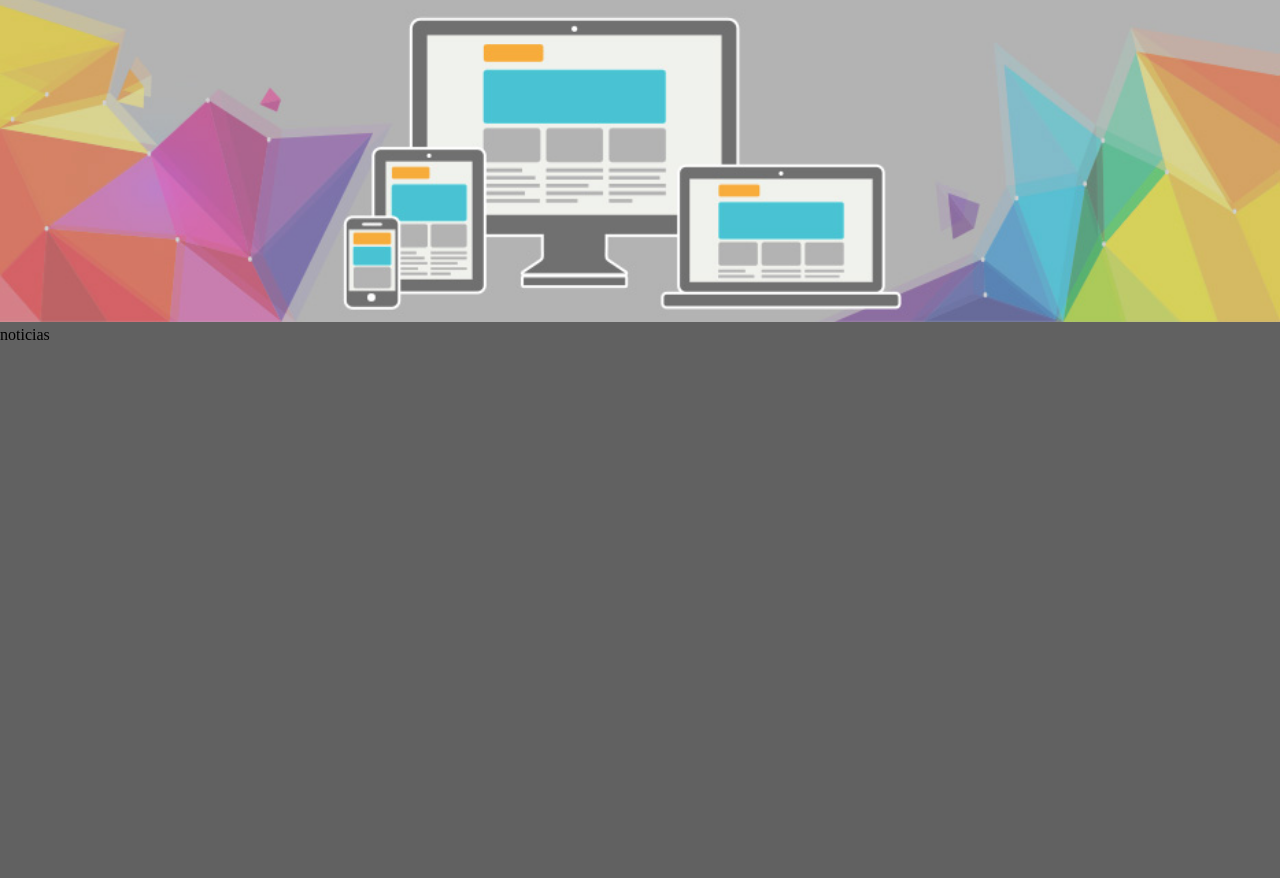
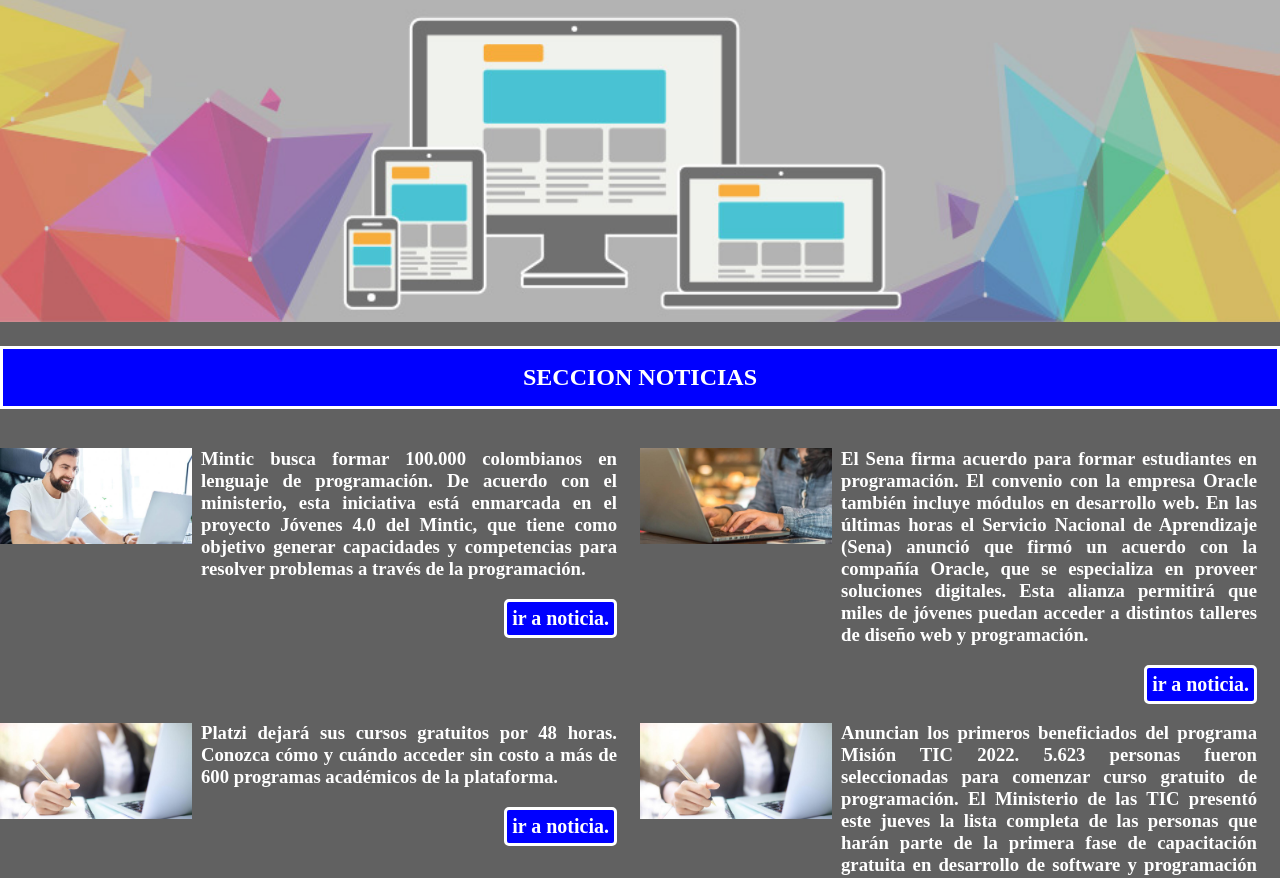
Before and after one commit to MisionTic2022-Grupo71/semana-1-71, a website: page src/index.html in a window 1280 px wide. Shown: the part 67-945 px from the top of the page. Before the commit the page ends 800 px from the top, so only its background shows below. Drawn offline with Linux system fonts and the light colour scheme.

Commit message:
Seccion Noticias Terminada

```diff
--- a/src/index.html
+++ b/src/index.html
@@ -23,7 +23,59 @@
     </header>
     <main>
         <div></div> <!--Seccion de servicios-->
-        <div>noticias</div> <!--Seccion de noticias-->
+        <div id="news">
+            <h2>
+                SECCION NOTICIAS
+            </h2>
+            <div class="noticias-container">
+                <div class="noticia-completa">
+                    <img src="noticia1.jpeg" alt="noticia 1" class="imagen-noticia">
+                    <div class="texto-noticia">
+                        <h3 class="parrafo-noticias">
+                            Mintic busca formar 100.000 colombianos en lenguaje de programación. De acuerdo con el ministerio, esta iniciativa está enmarcada en el proyecto Jóvenes 4.0 del Mintic, que tiene como objetivo generar capacidades y competencias para resolver problemas a través de la programación.
+                        </h3>
+                        <a href="https://www.eltiempo.com/tecnosfera/novedades-tecnologia/mintic-busca-formar-100-000-colombianos-en-lenguaje-de-programacion-518334" class="link-noticias">
+                            ir a noticia.
+                        </a>
+                    </div>
+                </div>
+                <div class="noticia-completa">
+                    <img src="noticia2.jpeg" alt="noticia 1" class="imagen-noticia">
+                    <div class="texto-noticia">
+                        <h3 class="parrafo-noticias">
+                            El Sena firma acuerdo para formar estudiantes en programación. El convenio con la empresa Oracle también incluye módulos en desarrollo web. En las últimas horas el Servicio Nacional de Aprendizaje (Sena) anunció que firmó un acuerdo con la compañía Oracle, que se especializa en proveer soluciones digitales. Esta alianza permitirá que miles de jóvenes puedan acceder a distintos talleres de diseño web y programación.
+                        </h3>
+                        <a href="https://www.eltiempo.com/vida/educacion/talleres-sena-firman-convenios-para-formacion-en-desarrollo-web-535260" class="link-noticias">
+                            ir a noticia.
+                        </a>
+                    </div>
+                </div>
+            </div>
+            <div class="noticias-container">
+                <div class="noticia-completa">
+                    <img src="noticia3.jpeg" alt="noticia 1" class="imagen-noticia">
+                    <div class="texto-noticia">
+                        <h3 class="parrafo-noticias">
+                            Platzi dejará sus cursos gratuitos por 48 horas. Conozca cómo y cuándo acceder sin costo a más de 600 programas académicos de la plataforma.
+                        </h3>
+                        <a href="https://www.eltiempo.com/vida/educacion/plataforma-platzi-dejara-cursos-gratis-por-48-horas-conozca-como-participar-545570" class="link-noticias">
+                            ir a noticia.
+                        </a>
+                    </div>
+                </div>
+                <div class="noticia-completa">
+                    <img src="noticia3.jpeg" alt="noticia 1" class="imagen-noticia">
+                    <div class="texto-noticia">
+                        <h3 class="parrafo-noticias">
+                            Anuncian los primeros beneficiados del programa Misión TIC 2022. 5.623 personas fueron seleccionadas para comenzar curso gratuito de programación. El Ministerio de las TIC presentó este jueves la lista completa de las personas que harán parte de la primera fase de capacitación gratuita en desarrollo de software y programación en el proyecto que lanzó el gobierno en agosto pasado, Misión TIC 2022. Aunque en un primer momento se indicó que para este año iban a ser elegidos 2.500 personas, finalmente el MinTIC seleccionó a 5.623 estudiantes para que comiencen el proceso educativo en este 2020.
+                        </h3>
+                        <a href="https://www.eltiempo.com/tecnosfera/novedades-tecnologia/mision-tic-2022-lista-de-seleccionados-para-2020-537070" class="link-noticias">
+                            ir a noticia.
+                        </a>
+                    </div>
+                </div>
+            </div>
+        </div> <!--Seccion de noticias-->
         <div></div> <!--Seccion de equipo-->
     </main>
     <footer></footer><!--Seccion de pie del sitio-->
--- a/src/style.css
+++ b/src/style.css
@@ -41,3 +41,67 @@ nav{
 .imagen-cabecera{
     width: 100%;
 }
+
+/*
+Seccion noticias
+*/
+#news h2{
+    border: solid;
+    text-align: center;
+    color: white;
+    background-color:blue;
+    padding: 15px;
+}
+.noticia-completa{
+    width: 50%;
+    min-height: 100%;
+}
+
+.imagen-noticia{
+
+    width: 30%;
+    display: inline-block;
+    vertical-align: top;
+    margin-top: 3%;
+    margin-bottom: 5%;
+}
+
+.noticias-container{
+    display: flex;
+    width: 100%;
+}
+
+.texto-noticia{
+    display: inline-block;
+    width: 65%;
+    margin-left: 5px;
+    color: white;
+    margin-bottom: 0px;
+    min-height: 100%;
+}
+
+.parrafo-noticias{
+    display: block;
+    width: fit-content;
+    max-width: 100%;
+    text-align: justify;
+
+}
+
+.link-noticias{
+    border: solid;
+    margin-left: auto;
+    display: block;
+    width: fit-content;
+    font-size: 20px;
+    border-radius: 5px;
+    background-color: blue;
+    color: white;
+    padding: 5px;
+    text-decoration: none;
+    font-weight: bolder;
+}
+
+.link-noticias:hover{
+    opacity: 30%;
+}
```
Also changed, not shown: src/noticia1.jpeg (added), src/noticia2.jpeg (added), src/noticia3.jpeg (added).
